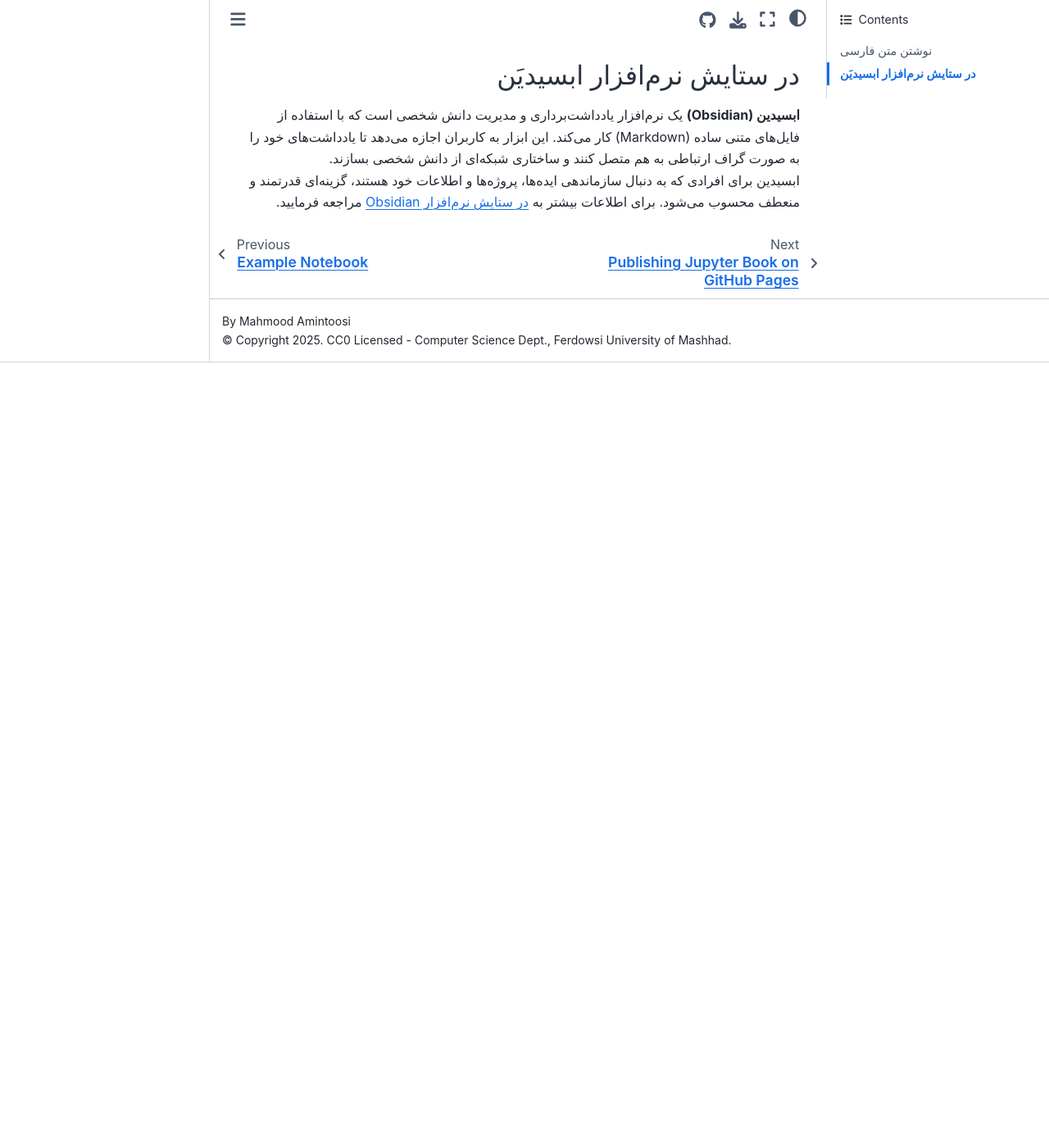
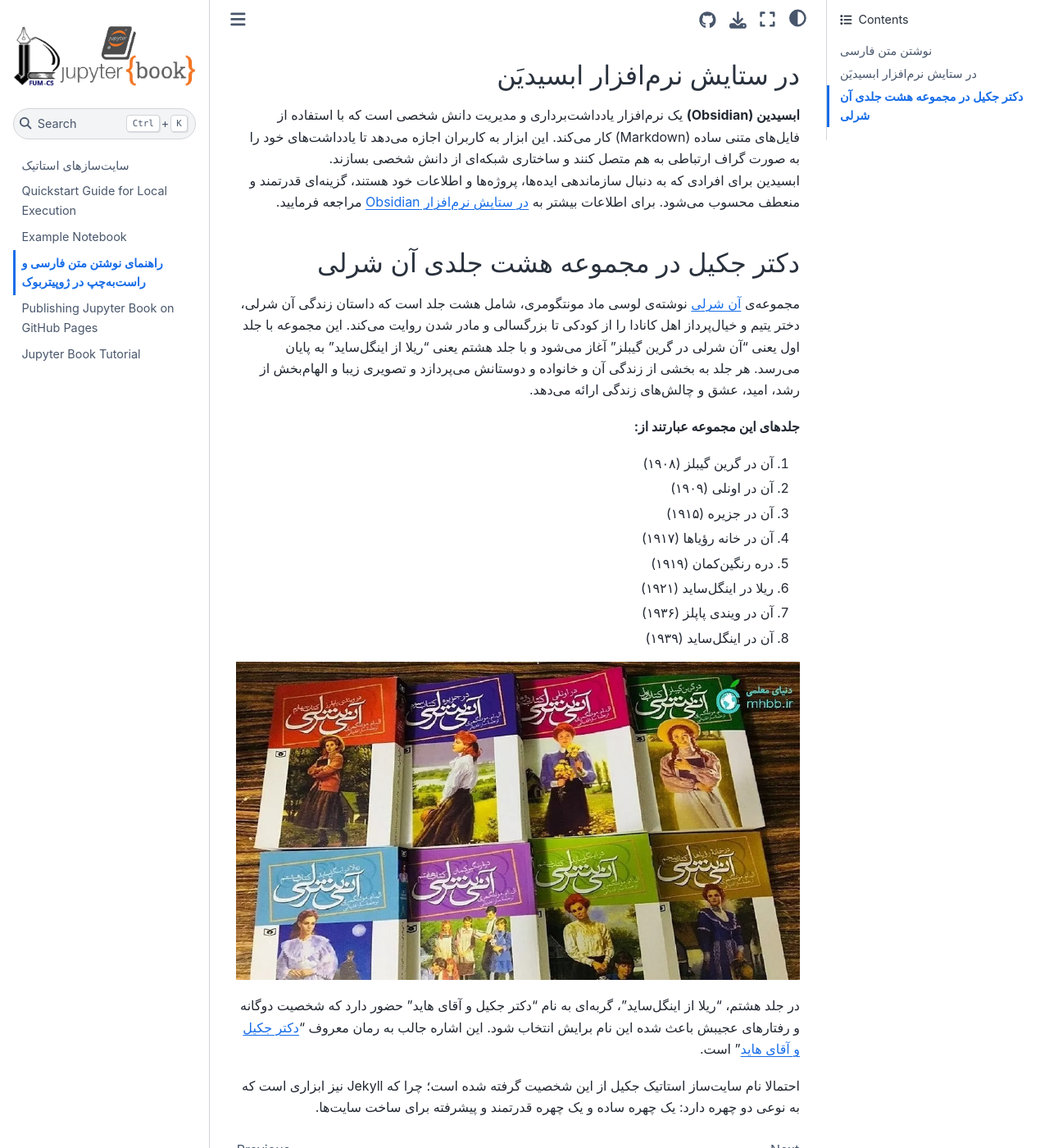
Before and after one commit to fum-cs/jupyter-book-tutorial, a Jupyter Book: the page built from docs/persian-text.md, in a window 1280 px wide and 1400 px high, scrolled down 1083 px. Shown: the whole window at 82% size. Built offline with Jupyter Book 1.0.4 settings and Sphinx 7.4.7 and the Sphinx Book theme 1.1.4, drawn with Linux system fonts in a browser that asks for light colours; comment, search, counter and statistics services are not loaded; before the commit the page ends 1525 px from its top, so only the background shows below that.

Commit message:
Edit files

```diff
--- a/docs/persian-text.md
+++ b/docs/persian-text.md
@@ -61,4 +61,27 @@
 [ در ستایش نرم‌افزار Obsidian](https://aprd.ir/about-obsidian/)
 مراجعه فرمایید.
 
+##  دکتر جکیل در مجموعه هشت جلدی آن شرلی
+
+مجموعه‌ی
+[آن شرلی](https://fa.wikipedia.org/wiki/%D8%A2%D9%86_%D8%B4%D8%B1%D9%84%DB%8C)
+ نوشته‌ی لوسی ماد مونتگومری، شامل هشت جلد است که داستان زندگی آن شرلی، دختر یتیم و خیال‌پرداز اهل کانادا را از کودکی تا بزرگسالی و مادر شدن روایت می‌کند. این مجموعه با جلد اول یعنی "آن شرلی در گرین گیبلز" آغاز می‌شود و با جلد هشتم یعنی "ریلا از اینگل‌ساید"  به پایان می‌رسد. هر جلد به بخشی از زندگی آن و خانواده و دوستانش می‌پردازد و تصویری زیبا و الهام‌بخش از رشد، امید، عشق و چالش‌های زندگی ارائه می‌دهد.
+
+**جلدهای این مجموعه عبارتند از:**
+
+1. آن در گرین گیبلز (۱۹۰۸)
+2. آن در اونلی (۱۹۰۹)
+3. آن در جزیره (۱۹۱۵)
+4. آن در خانه رؤیاها (۱۹۱۷)
+5. دره رنگین‌کمان (۱۹۱۹)
+6. ریلا در اینگل‌ساید (۱۹۲۱)
+7. آن در ویندی پاپلز (۱۹۳۶)
+8. آن در اینگل‌ساید (۱۹۳۹)
+
+![مجموعه هشت جلدی آن شرلی](images/anne-collection.jpg)
+
+در جلد هشتم، "ریلا از اینگل‌ساید"، گربه‌ای به نام "دکتر جکیل و آقای هاید" حضور دارد که شخصیت دوگانه و رفتارهای عجیبش باعث شده این نام برایش انتخاب شود. این اشاره جالب به رمان معروف "[دکتر جکیل و آقای هاید](https://en.wikipedia.org/wiki/Strange_Case_of_Dr_Jekyll_and_Mr_Hyde)" است.
+
+احتمالا نام سایت‌ساز استاتیک جکیل از این شخصیت گرفته شده است؛ چرا که Jekyll نیز ابزاری است که به نوعی دو چهره دارد: یک چهره ساده و یک چهره قدرتمند و پیشرفته برای ساخت سایت‌ها.
+
 </div>
```
Also changed, not shown: docs/home.md (+2 -2 lines), docs/quickstart-github.md (+1 -1 lines), docs/images/anne-collection.jpg (added).
